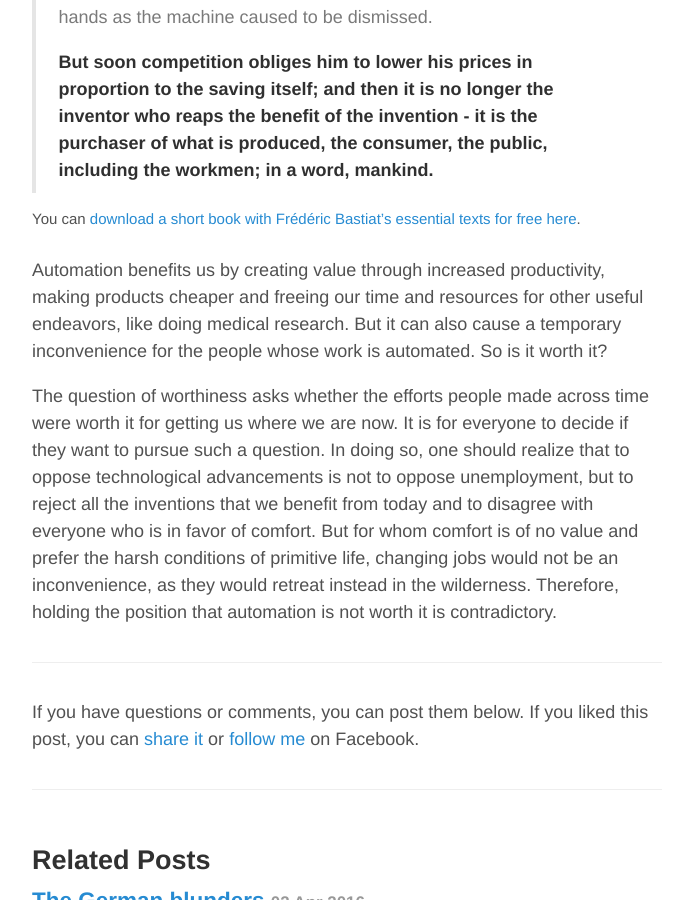
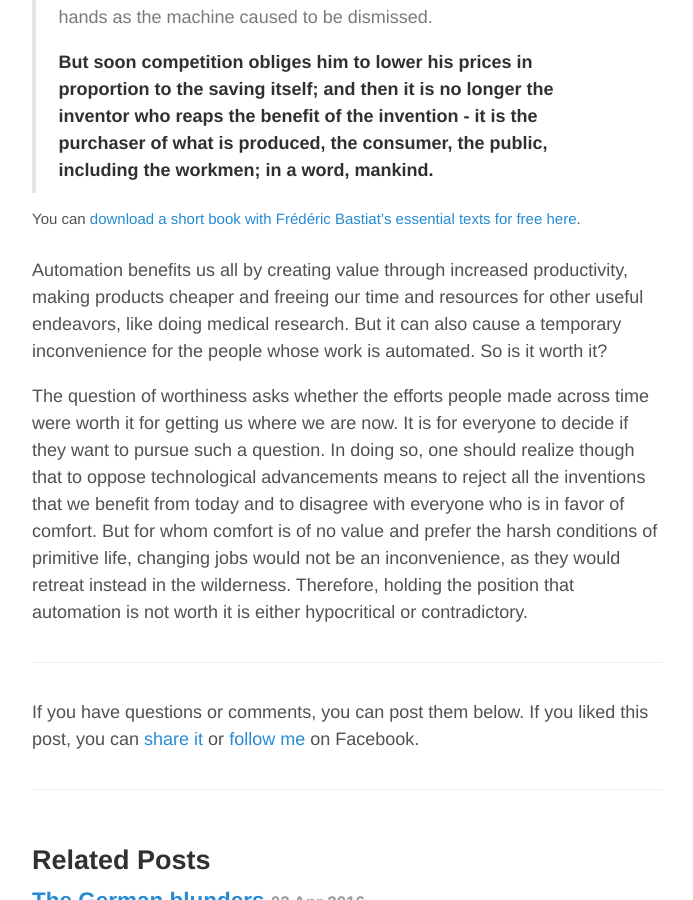
Before and after one commit to aoghina/aoghina.github.io, a Jekyll site: the page built from _posts/2016-10-18-the-luddite-fallacy.md, in a window 1280 px wide and 900 px high, scrolled down 3139 px. Shown: the whole window, without its empty margins (293-986 px from the left). Built offline with Jekyll 4.4.1, drawn with Linux system fonts in a browser that asks for light colours; comment, search, counter and statistics services are not loaded.

Commit message:
Update luddite

```diff
--- a/_posts/2016-10-18-the-luddite-fallacy.md
+++ b/_posts/2016-10-18-the-luddite-fallacy.md
@@ -45,6 +45,6 @@
 
 <sup>You can <a href="https://fee.org/resources/the-essential-frederic-bastiat/">download a short book with Frédéric Bastiat's essential texts for free here</a>.</sup>
 
-Automation benefits us by creating value through increased productivity, making products cheaper and freeing our time and resources for other useful endeavors, like doing medical research. But it can also cause a temporary inconvenience for the people whose work is automated. So is it worth it?
+Automation benefits us all by creating value through increased productivity, making products cheaper and freeing our time and resources for other useful endeavors, like doing medical research. But it can also cause a temporary inconvenience for the people whose work is automated. So is it worth it?
 
-The question of worthiness asks whether the efforts people made across time were worth it for getting us where we are now. It is for everyone to decide if they want to pursue such a question. In doing so, one should realize that to oppose technological advancements is not to oppose unemployment, but to reject all the inventions that we benefit from today and to disagree with everyone who is in favor of comfort. But for whom comfort is of no value and prefer the harsh conditions of primitive life, changing jobs would not be an inconvenience, as they would retreat instead in the wilderness. Therefore, holding the position that automation is not worth it is contradictory.
+The question of worthiness asks whether the efforts people made across time were worth it for getting us where we are now. It is for everyone to decide if they want to pursue such a question. In doing so, one should realize though that to oppose technological advancements means to reject all the inventions that we benefit from today and to disagree with everyone who is in favor of comfort. But for whom comfort is of no value and prefer the harsh conditions of primitive life, changing jobs would not be an inconvenience, as they would retreat instead in the wilderness. Therefore, holding the position that automation is not worth it is either hypocritical or contradictory.
```
